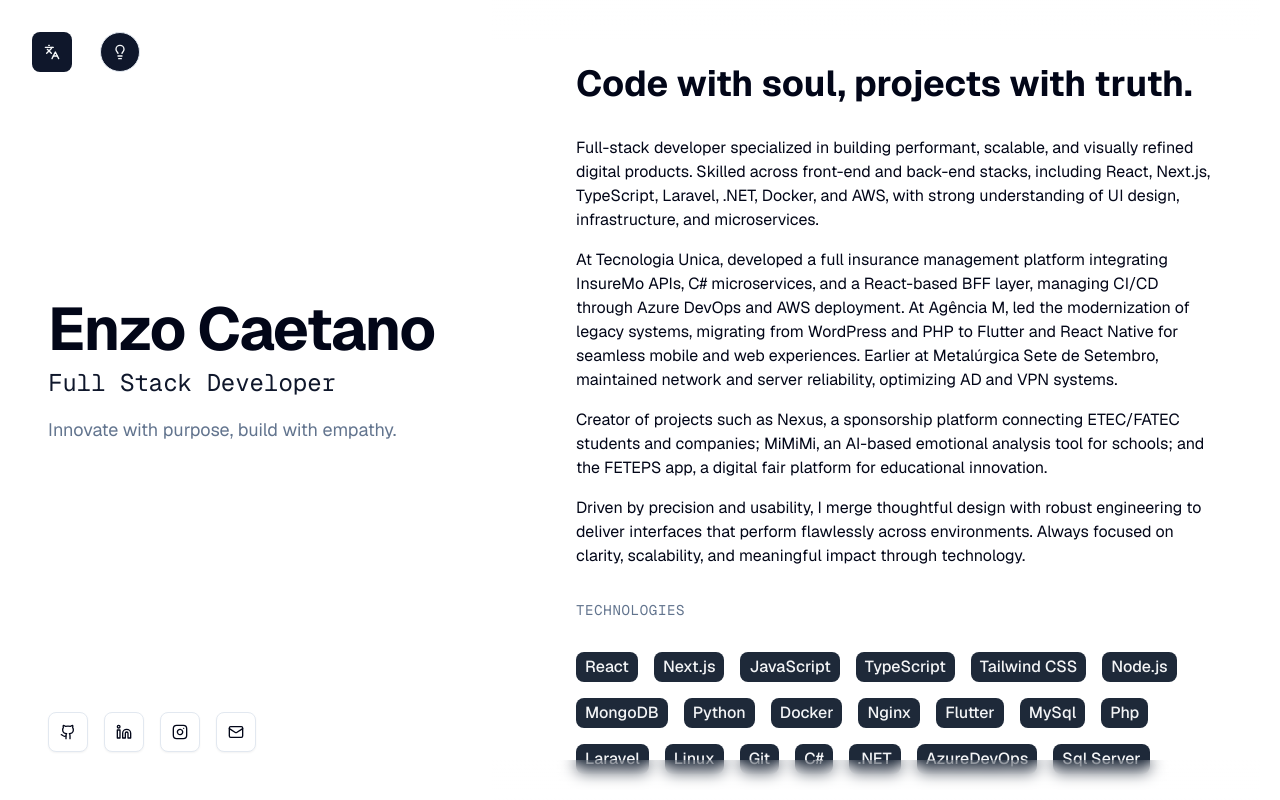
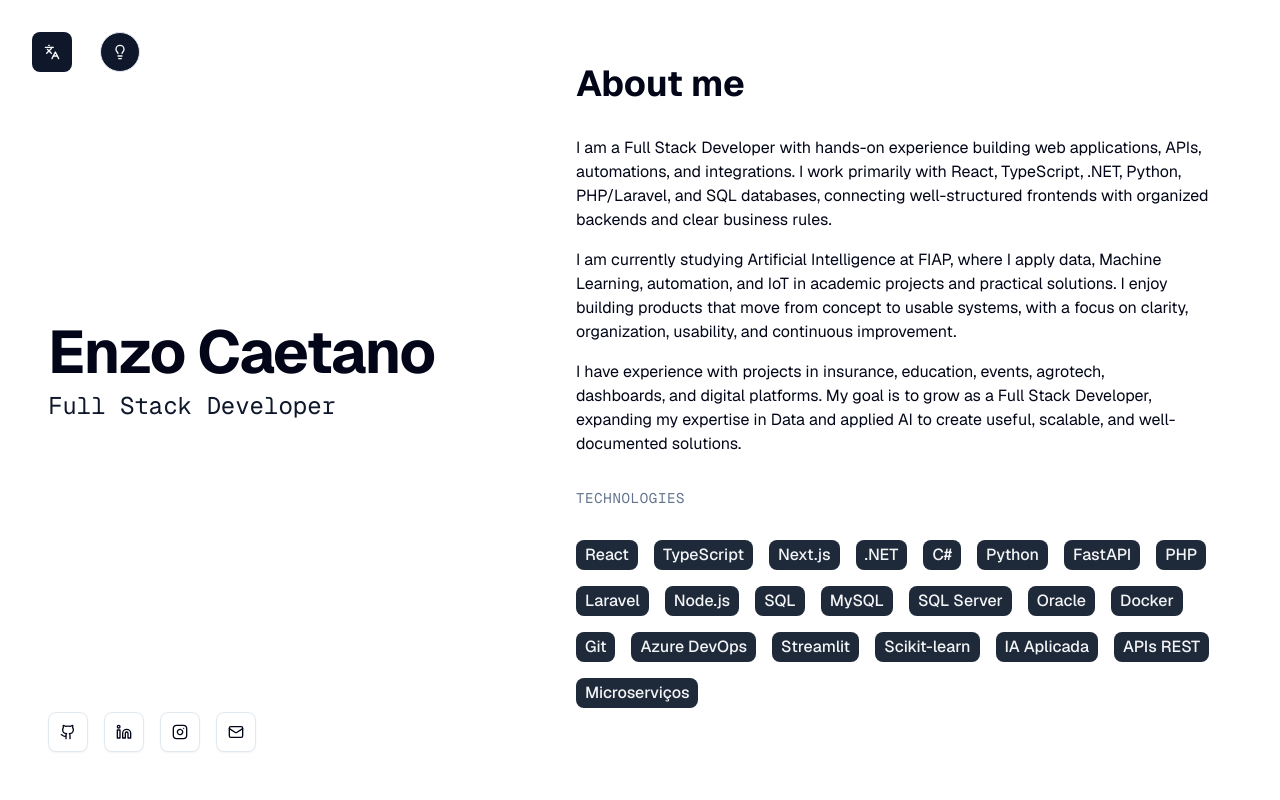
Before and after one commit to EnzoCaetano015/portifolio, a Next.js app: page /en in a window 1280 px wide. Built offline with nearby package versions, Linux system fonts and the light colour scheme.

Commit message:
feat: adiciona novo projeto + atualiza copies e layout

```diff
--- a/messages/en.json
+++ b/messages/en.json
@@ -14,20 +14,14 @@
         "emailTooltip": "Send me an Email"
     },
     "apresentação": {
+        "titulo": "About me",
         "profissão": "Full Stack Developer",
-        "frases": [
-            "Code with soul, projects with truth.",
-            "Where technology meets care, impact is born.",
-            "Innovate with purpose, build with empathy."
-        ],
         "descrição": {
-            "p1": "Full-stack developer specialized in building performant, scalable, and visually refined digital products. Skilled across front-end and back-end stacks, including React, Next.js, TypeScript, Laravel, .NET, Docker, and AWS, with strong understanding of UI design, infrastructure, and microservices.",
+            "p1": "I am a Full Stack Developer with hands-on experience building web applications, APIs, automations, and integrations. I work primarily with React, TypeScript, .NET, Python, PHP/Laravel, and SQL databases, connecting well-structured frontends with organized backends and clear business rules.",
 
-            "p2": "At Tecnologia Unica, developed a full insurance management platform integrating InsureMo APIs, C# microservices, and a React-based BFF layer, managing CI/CD through Azure DevOps and AWS deployment. At Agência M, led the modernization of legacy systems, migrating from WordPress and PHP to Flutter and React Native for seamless mobile and web experiences. Earlier at Metalúrgica Sete de Setembro, maintained network and server reliability, optimizing AD and VPN systems.",
+            "p2": "I am currently studying Artificial Intelligence at FIAP, where I apply data, Machine Learning, automation, and IoT in academic projects and practical solutions. I enjoy building products that move from concept to usable systems, with a focus on clarity, organization, usability, and continuous improvement.",
 
-            "p3": "Creator of projects such as Nexus, a sponsorship platform connecting ETEC/FATEC students and companies; MiMiMi, an AI-based emotional analysis tool for schools; and the FETEPS app, a digital fair platform for educational innovation.",
-
-            "p4": "Driven by precision and usability, I merge thoughtful design with robust engineering to deliver interfaces that perform flawlessly across environments. Always focused on clarity, scalability, and meaningful impact through technology."
+            "p3": "I have experience with projects in insurance, education, events, agrotech, dashboards, and digital platforms. My goal is to grow as a Full Stack Developer, expanding my expertise in Data and applied AI to create useful, scalable, and well-documented solutions."
         },
         "tecnologias": "TECHNOLOGIES"
     },
@@ -35,24 +29,27 @@
         "titulo": "My Experiences",
         "unica": {
             "cargo": "Full Stack Developer",
-            "descrição": "I design and develop a scalable insurance management platform that covers all operational and business workflows of the insurance market. I build the front end using React, TypeScript, and Vite, prioritizing high performance and easy maintainability. I develop the back end with .NET and C#, implementing a microservices architecture and a BFF layer integrated with InsureMo APIs and services. I deploy and manage the infrastructure on AWS, ensuring reliability and scalability. I coordinate team tasks and CI/CD pipelines through Azure DevOps, ensuring efficient delivery and collaboration."
+            "descrição": "I work on the development of Proteo, a platform for the insurance market, contributing to Claims, Policies, BCP, commission management, financial workflows, and integration modules.\n\nOn the backend, I work with .NET, APIs, microservices, automated workers, email delivery, and Insuremo integrations. On the frontend, I develop workflows in React with a focus on usability, business rules, and maintainability."
         },
         "agenciam": {
             "cargo": "Mobile and Web Developer",
-            "descrição": "I led front-end development and modernization of mobile and web platforms. I maintained and optimized a legacy WordPress and PHP system hosted on cPanel. I refactored an existing React Native application to improve performance and code quality, and developed a fully redesigned cross-platform version using Flutter in collaboration with Google APIs. I worked closely with the design team through Figma to ensure consistent UI and UX across Android and iOS."
+            "descrição": "I worked on the maintenance and modernization of web and mobile systems, including projects using PHP, WordPress, React Native, and Flutter.\n\nI contributed to the evolution of a room scheduling system and the restructuring of a legacy mobile application, helping create a more organized, reusable foundation ready for publication."
         },
         "seteDeSetembro": {
             "cargo": "Infrastructure Assistant",
-            "descrição": "I provided technical support and ensured the reliability of the company’s IT infrastructure. I managed Windows Server environments, configured networks, and maintained hardware and software systems. I oversaw user access control via Active Directory, optimized VPN connections for remote teams, and administered Office and SharePoint environments to enhance collaboration and data security."
+            "descrição": "I worked in IT infrastructure support, configuring computers, networks, printers, and a local server, as well as organizing internal processes with SharePoint.\n\nI also developed an internal extension management system, centralizing information and making it easier for employees to update and consult it."
         }
     },
     "projetos": {
         "titulo": "My Projects",
+        "dashowboard": {
+            "descricao": "DashowBoard is an open-source desktop application created to centralize project and service monitoring in a single dashboard. Through integrations with GitHub, Vercel, Railway, and Supabase, the application enables users to track deployments, incidents, resource statuses, and operational metrics. In this way, it helps developers visualize their environments in a more organized, local, and customizable way."
+        },
         "nexus": {
             "descricao": "Nexus is a digital platform that connects projects from ETEC and FATEC students to companies and sponsors. Its goal is to provide visibility and support for innovative ideas, promoting entrepreneurship in education. Through the platform, students can showcase their projects, while companies offer funding, mentorship, or materials, creating a collaborative network between schools and the business sector."
         },
         "mimimi": {
-            "descricao": "The MIMIMI Project uses artificial intelligence to support students' emotional well-being. Through a QR Code robot, students anonymously share words about their feelings. These words are analyzed to generate clouds that reveal emotional patterns in each class, helping schools to identify early signs of distress and connect students with appropriate psychological support."
+            "descricao": "The MIMIMI Project uses Artificial Intelligence to promote students' emotional well-being. Through the anonymous sharing of feelings, the solution uses Natural Language Processing (NLP) to analyze their reports. In this way, it helps schools identify emotional patterns, detect warning signs, and direct students to appropriate support."
         },
         "feteps": {
             "descricao": "The FETEPS app is a mobile application developed to present, organize, and track the projects displayed at the Technological Fair of Centro Paula Souza. It allows students, teachers, and evaluators to easily access information about projects, schedules, results, and certificates, providing a practical and modern experience."
@@ -64,7 +61,7 @@
         }
     },
     "contato": {
-        "titulo": "Let's work together",
+        "titulo": "Let's build something together?",
         "descrição": "I'm always interested in hearing about new projects and opportunities. Whether you have a question or just want to say hi, feel free to reach out!",
         "form": {
             "inputsLabels": {
@@ -79,7 +76,7 @@
                 "assunto": "what it's about",
                 "mensagem": "tell me more..."
             },
-            "botaoEnviar": "Send Message",
+            "botaoEnviar": "Get in touch",
             "toast": {
                 "success": "Email sent successfully!",
                 "error": "Failed to send email. Please try again later."
--- a/src/app/[locale]/(home)/Home.hook.ts
+++ b/src/app/[locale]/(home)/Home.hook.ts
@@ -3,14 +3,13 @@ import { useForm } from "react-hook-form"
 import { formSchema, FormSchemaType } from "./Home.schemas"
 import { useTheme } from "next-themes"
 import { toast } from "sonner"
-import { useEffect, useRef, useState } from "react"
+import { useRef, useState } from "react"
 import { useLocale, useTranslations } from "next-intl"
-import { getFrases, getProjects, getSocials, getTimelineItems } from "./Home.utils"
+import { getProjects, getSocials, getTimelineItems } from "./Home.utils"
 import { usePathname, useRouter } from "next/navigation"
 
 export const useHome = () => {
     const [loading, setLoading] = useState(false)
-    const [frase, setFrase] = useState("")
     const contentScrollRef = useRef<HTMLElement | null>(null)
 
     const t = useTranslations()
@@ -64,20 +63,12 @@ export const useHome = () => {
 
     const { theme, setTheme } = useTheme()
 
-    useEffect(() => {
-        const frasesTraduzidas = getFrases(t)
-        const aleatoria = frasesTraduzidas[Math.floor(Math.random() * frasesTraduzidas.length)]
-        setFrase(aleatoria)
-        // eslint-disable-next-line react-hooks/exhaustive-deps
-    }, [])
-
     return {
         form,
         theme,
         setTheme,
         handleEnviarEmail,
         loading,
-        frase,
         t,
         socials,
         timelineItems,
--- a/src/app/[locale]/(home)/Home.utils.ts
+++ b/src/app/[locale]/(home)/Home.utils.ts
@@ -6,28 +6,28 @@ type TFunction = ReturnType<typeof useTranslations>
 
 export const skills = [
     "React",
+    "TypeScript",
     "Next.js",
-    "JavaScript",
-    "TypeScript",
-    "Tailwind CSS",
+    ".NET",
+    "C#",
+    "Python",
+    "FastAPI",
+    "PHP",
+    "Laravel",
     "Node.js",
-    "MongoDB",
-    "Python",
+    "SQL",
+    "MySQL",
+    "SQL Server",
+    "Oracle",
     "Docker",
-    "Nginx",
-    "Flutter",
-    "MySql",
-    "Php",
-    "Laravel",
-    "Linux",
     "Git",
-    "C#",
-    ".NET",
-    "AzureDevOps",
-    "Sql Server",
+    "Azure DevOps",
+    "Streamlit",
+    "Scikit-learn",
+    "IA Aplicada",
+    "APIs REST",
+    "Microserviços",
 ]
-
-export const getFrases = (t: TFunction) => t.raw("apresentação.frases")
 
 export const getSocials = (t: TFunction) => [
     { icon: Github, tooltip: t("social.githubTooltip"), link: "https://github.com/EnzoCaetano015" },
@@ -52,19 +52,19 @@ export const getTimelineItems = (t: TFunction) => [
         technologies: [
             "React",
             "TypeScript",
-            "Node.js",
+            ".NET",
+            "C#",
             "SQL Server",
-            "Docker",
-            "C#",
-            ".NET",
+            "APIs REST",
+            "Microserviços",
+            "Jobs Automatizados",
             "Azure DevOps",
-            "AWS",
-            "Vite",
-            "Git",
-            "Figma",
-            "Microsserviços",
-            "InsureMo",
-            "Gestão de Seguros",
+            "Insuremo",
+            "ARAP",
+            "BCP",
+            "Sinistro",
+            "Seguros",
+            "Regras de Negócio",
         ],
     },
     {
@@ -72,16 +72,18 @@ export const getTimelineItems = (t: TFunction) => [
         company: "Agência M",
         description: t("empregos.agenciam.descrição"),
         technologies: [
+            "PHP",
+            "WordPress",
             "React Native",
             "Flutter",
-            "Google APIs",
+            "Dart",
+            "APIs",
             "Figma",
             "Android Studio",
-            "iOS",
-            "Android",
-            "PHP",
-            "WordPress",
-            "cPanel",
+            "Mobile",
+            "Sistemas Legados",
+            "UI Mobile",
+            "Git",
         ],
         date: "2025",
     },
@@ -90,21 +92,47 @@ export const getTimelineItems = (t: TFunction) => [
         company: "Metalúrgica Sete de Setembro",
         description: t("empregos.seteDeSetembro.descrição"),
         technologies: [
+            "Infraestrutura TI",
             "Windows Server",
-            "Office Admin",
-            "Redes de Computadores",
-            "Manutenção de Hardware",
-            "Configuração de Software",
             "SharePoint",
             "Active Directory",
+            "Redes",
             "VPN",
-            "TOTVS Protheus",
+            "Hardware",
+            "Impressoras",
+            "Servidor Local",
+            "Suporte Técnico",
+            "Organização Interna",
         ],
         date: "2024",
     },
 ]
 
 export const getProjects = (t: TFunction) => [
+    {
+        title: "DashowBoard",
+        description: t("projetos.dashowboard.descricao"),
+        image: "dashowboard.png",
+        link: {
+            url: null,
+            github: "https://github.com/EnzoCaetano015/DashowBoard",
+            outro: null,
+        },
+        technologies: [
+            "Tauri",
+            "React",
+            "TypeScript",
+            "Rust",
+            "SQLite",
+            "GitHub API",
+            "Vercel",
+            "Railway",
+            "Supabase",
+            "Monitoramento",
+            "Open Source",
+            "Desktop App",
+        ],
+    },
     {
         title: "Nexus",
         description: t("projetos.nexus.descricao"),
@@ -116,13 +144,13 @@ export const getProjects = (t: TFunction) => [
         },
         technologies: [
             "Next.js",
+            "React",
             "TypeScript",
-            "Assas",
+            "Node.js",
             "Prisma",
-            "Node.js",
             "Supabase",
+            "Asaas",
             "Resend",
-            "Docker",
         ],
     },
     {
@@ -135,17 +163,15 @@ export const getProjects = (t: TFunction) => [
             outro: "https://www.reporterdiario.com.br/noticia/3586133/",
         },
         technologies: [
-            "React.js",
+            "TypeScript",
             "Vite",
-            "TypeScript",
             "Python",
             "FastAPI",
             "MySQL",
-            "Pnpm",
-            "Gemini-2.0-flash",
-            "Prompt Engineering",
-            "Data Analysis",
-            "Machine Learning",
+            "NLP",
+            "IA Aplicada",
+            "Análise de Sentimentos",
+            "Gemini API",
             "Docker",
         ],
     },
@@ -160,13 +186,13 @@ export const getProjects = (t: TFunction) => [
         },
         technologies: [
             "Flutter",
-            "JWT",
-            "Figma",
+            "Dart",
+            "Mobile App",
+            "Provider",
+            "Shared Preferences",
+            "DiceBear API",
             "Android",
-            "API Integration",
-            "Android Studio",
-            "PWA",
-            "APK",
+            "UI/UX",
         ],
     },
 ]
--- a/src/app/[locale]/(home)/page.tsx
+++ b/src/app/[locale]/(home)/page.tsx
@@ -30,7 +30,6 @@ export default function HomePage() {
         setTheme,
         handleEnviarEmail,
         loading,
-        frase,
         t,
         socials,
         timelineItems,
@@ -85,9 +84,6 @@ export default function HomePage() {
                         </p>
                     </div>
 
-                    <p className="text-base sm:text-lg text-muted-foreground leading-relaxed max-w-md text-pretty mx-auto md:mx-0">
-                        {frase}
-                    </p>
                 </div>
 
                 <div className="flex flex-row gap-4 justify-center">
@@ -116,7 +112,7 @@ export default function HomePage() {
                 className="md:ml-[40%] flex-1 p-8 overflow-y-auto h-screen flex flex-col gap-16 md:text-left"
             >
                 <section className="flex flex-col gap-8 max-w-3xl md:p-8">
-                    <h2 className="text-4xl font-bold text-balance">{t("apresentação.frases.0")}</h2>
+                    <h2 className="text-4xl font-bold text-balance">{t("apresentação.titulo")}</h2>
 
                     <div className="flex flex-col gap-4">
                         <p className="text-pretty ">{t("apresentação.descrição.p1")}</p>
@@ -124,8 +120,6 @@ export default function HomePage() {
                         <p className="text-pretty">{t("apresentação.descrição.p2")}</p>
 
                         <p className="text-pretty">{t("apresentação.descrição.p3")}</p>
-
-                        <p className="text-pretty">{t("apresentação.descrição.p4")}</p>
                     </div>
 
                     <div className="flex flex-col gap-4">
--- a/src/components/CardProject/cardProject.utils.ts
+++ b/src/components/CardProject/cardProject.utils.ts
@@ -4,9 +4,11 @@
 import nexusImg from "@/images/nexus.png"
 import mimimiImg from "@/images/mimimi.png"
 import fetepsImg from "@/images/feteps.png"
+import dashowboardImg from "@/images/dashowboard.png"
 
 export const imageMap: Record<string, any> = {
     "nexus.png": nexusImg,
     "mimimi.png": mimimiImg,
     "feteps.png": fetepsImg,
+    "dashowboard.png": dashowboardImg,
 }
--- a/src/components/Timeline/timeline.tsx
+++ b/src/components/Timeline/timeline.tsx
@@ -45,7 +45,9 @@ export const Timeline = ({ items, theme }: TimelineProps) => {
                                 </span>
 
                                 {item.description && (
-                                    <p className="text-sm md:text-base">{item.description}</p>
+                                    <p className="whitespace-pre-line text-sm md:text-base">
+                                        {item.description}
+                                    </p>
                                 )}
 
                                 {item.technologies && (
```
Also changed, not shown: messages/pt-br.json (+13 -16 lines), package.json (+8 -1 lines), src/images/dashowboard.png (added), 1 other file (tests, documents, lock files or other folders).
